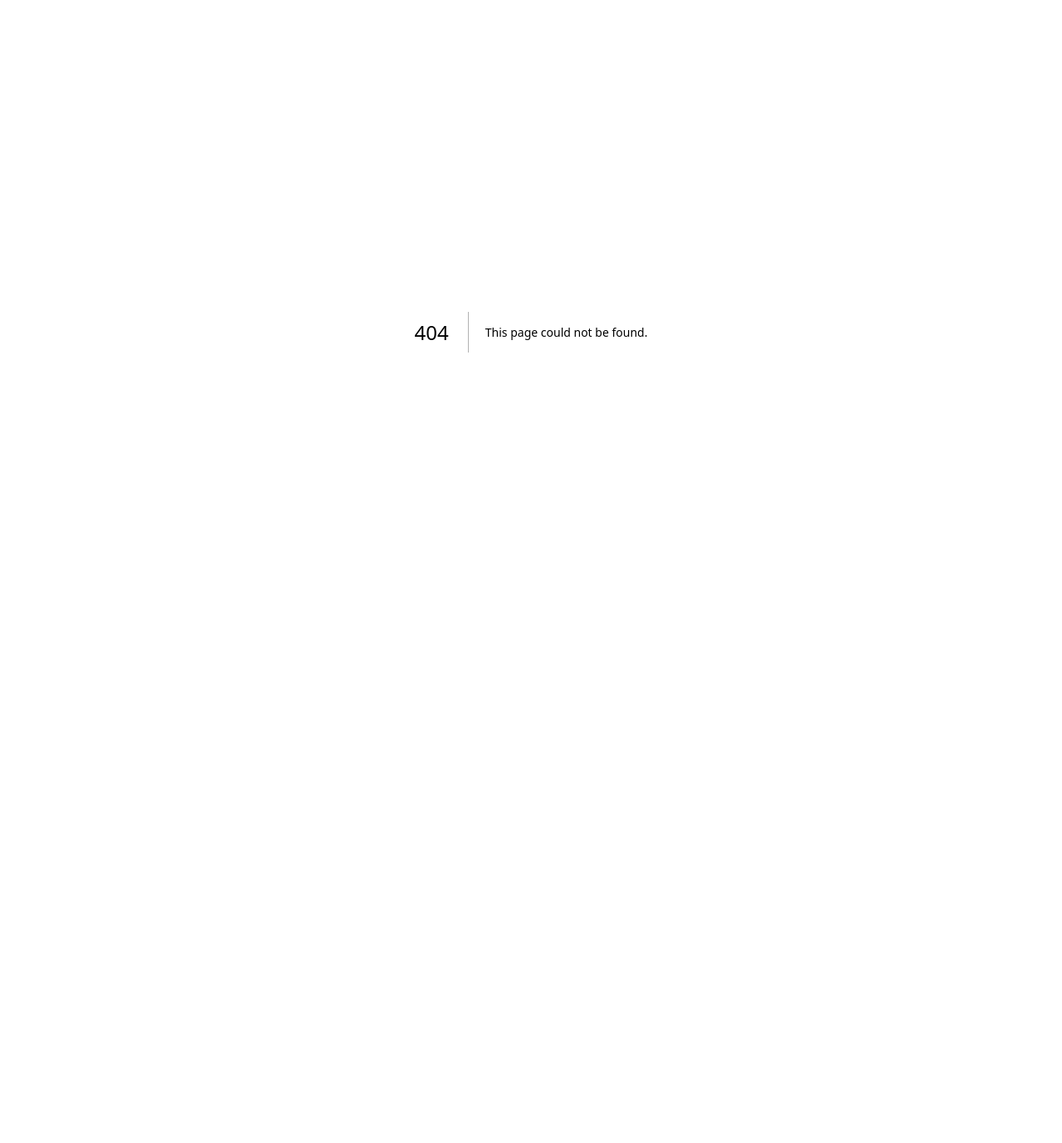
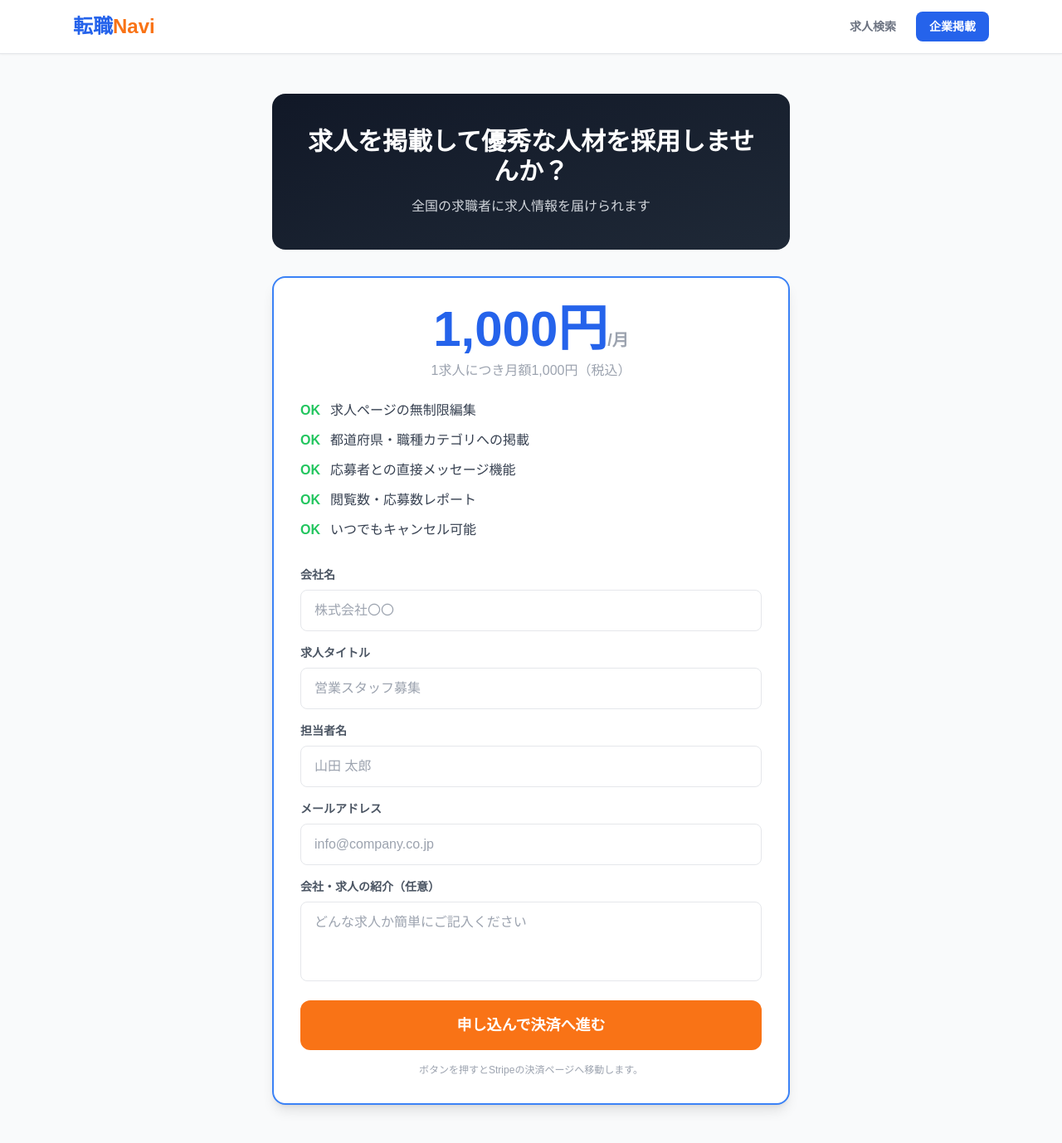
Before and after one commit to tensynavi/tensyoku-navi, a Next.js app: page /listing in a window 1280 px wide. Before the commit this address had no page. Shown: the top 1378 px of the page at 83% size. Before the commit the page ends 800 px from the top, so only its background shows below. Built offline with nearby package versions, Linux system fonts and the light colour scheme.

Commit message:
Create page.tsx

```diff
--- /dev/null
+++ b/app/listing/page.tsx
@@ -0,0 +1,92 @@
+'use client'
+import { useState } from 'react'
+
+export default function ListingPage() {
+  const [form, setForm] = useState({ companyName: '', contactName: '', email: '', description: '', jobTitle: '' })
+  const [loading, setLoading] = useState(false)
+  const [error, setError] = useState('')
+
+  const handleSubmit = async () => {
+    if (!form.companyName || !form.email || !form.jobTitle) {
+      setError('会社名・求人タイトル・メールアドレスは必須です')
+      return
+    }
+    setLoading(true)
+    setError('')
+    try {
+      const res = await fetch('/api/listing', {
+        method: 'POST',
+        headers: { 'Content-Type': 'application/json' },
+        body: JSON.stringify(form),
+      })
+      const data = await res.json()
+      if (data.checkoutUrl) {
+        window.location.href = data.checkoutUrl
+      } else {
+        setError(data.error || 'エラーが発生しました')
+      }
+    } catch {
+      setError('通信エラーが発生しました')
+    } finally {
+      setLoading(false)
+    }
+  }
+
+  return (
+    <div className="min-h-screen bg-gray-50">
+      <nav className="bg-white border-b border-gray-200 sticky top-0 z-50 shadow-sm">
+        <div className="max-w-6xl mx-auto px-6 h-16 flex items-center justify-between">
+          <a href="/" className="text-2xl font-black text-blue-600">転職<span className="text-orange-500">Navi</span></a>
+          <div className="flex gap-2">
+            <a href="/" className="px-4 py-2 text-gray-500 hover:bg-blue-50 rounded-lg text-sm font-semibold">求人検索</a>
+            <a href="/listing" className="px-4 py-2 bg-blue-600 text-white rounded-lg text-sm font-semibold">企業掲載</a>
+          </div>
+        </div>
+      </nav>
+      <div className="max-w-2xl mx-auto px-6 py-12">
+        <div className="bg-gradient-to-br from-gray-900 to-gray-800 rounded-2xl p-10 text-center text-white mb-8">
+          <h2 className="text-3xl font-black mb-3">求人を掲載して優秀な人材を採用しませんか？</h2>
+          <p className="text-gray-300">全国の求職者に求人情報を届けられます</p>
+        </div>
+        <div className="bg-white rounded-2xl border-2 border-blue-500 p-8 mb-8 shadow-lg">
+          <div className="text-center mb-6">
+            <div className="text-6xl font-black text-blue-600">1,000円<span className="text-xl text-gray-400">/月</span></div>
+            <p className="text-gray-400 mt-2">1求人につき月額1,000円（税込）</p>
+          </div>
+          <ul className="space-y-3 mb-8">
+            {['求人ページの無制限編集','都道府県・職種カテゴリへの掲載','応募者との直接メッセージ機能','閲覧数・応募数レポート','いつでもキャンセル可能'].map(f => (
+              <li key={f} className="flex items-center gap-3 text-gray-700"><span className="text-green-500 font-bold">OK</span>{f}</li>
+            ))}
+          </ul>
+          <div className="space-y-4">
+            <div>
+              <label className="block text-sm font-bold text-gray-600 mb-2">会社名</label>
+              <input value={form.companyName} onChange={e => setForm({ ...form, companyName: e.target.value })} placeholder="株式会社〇〇" className="w-full border border-gray-200 rounded-lg px-4 py-3 focus:outline-none focus:border-blue-500" />
+            </div>
+            <div>
+              <label className="block text-sm font-bold text-gray-600 mb-2">求人タイトル</label>
+              <input value={form.jobTitle} onChange={e => setForm({ ...form, jobTitle: e.target.value })} placeholder="営業スタッフ募集" className="w-full border border-gray-200 rounded-lg px-4 py-3 focus:outline-none focus:border-blue-500" />
+            </div>
+            <div>
+              <label className="block text-sm font-bold text-gray-600 mb-2">担当者名</label>
+              <input value={form.contactName} onChange={e => setForm({ ...form, contactName: e.target.value })} placeholder="山田 太郎" className="w-full border border-gray-200 rounded-lg px-4 py-3 focus:outline-none focus:border-blue-500" />
+            </div>
+            <div>
+              <label className="block text-sm font-bold text-gray-600 mb-2">メールアドレス</label>
+              <input type="email" value={form.email} onChange={e => setForm({ ...form, email: e.target.value })} placeholder="info@company.co.jp" className="w-full border border-gray-200 rounded-lg px-4 py-3 focus:outline-none focus:border-blue-500" />
+            </div>
+            <div>
+              <label className="block text-sm font-bold text-gray-600 mb-2">会社・求人の紹介（任意）</label>
+              <textarea value={form.description} onChange={e => setForm({ ...form, description: e.target.value })} placeholder="どんな求人か簡単にご記入ください" className="w-full border border-gray-200 rounded-lg px-4 py-3 h-24 resize-none focus:outline-none focus:border-blue-500" />
+            </div>
+            {error && <p className="text-red-500 text-sm">{error}</p>}
+            <button onClick={handleSubmit} disabled={loading} className="w-full bg-orange-500 hover:bg-orange-600 disabled:bg-gray-300 text-white font-bold py-4 rounded-xl text-lg transition">
+              {loading ? '処理中...' : '申し込んで決済へ進む'}
+            </button>
+            <p className="text-xs text-gray-400 text-center">ボタンを押すとStripeの決済ページへ移動します。</p>
+          </div>
+        </div>
+      </div>
+    </div>
+  )
+}
```
